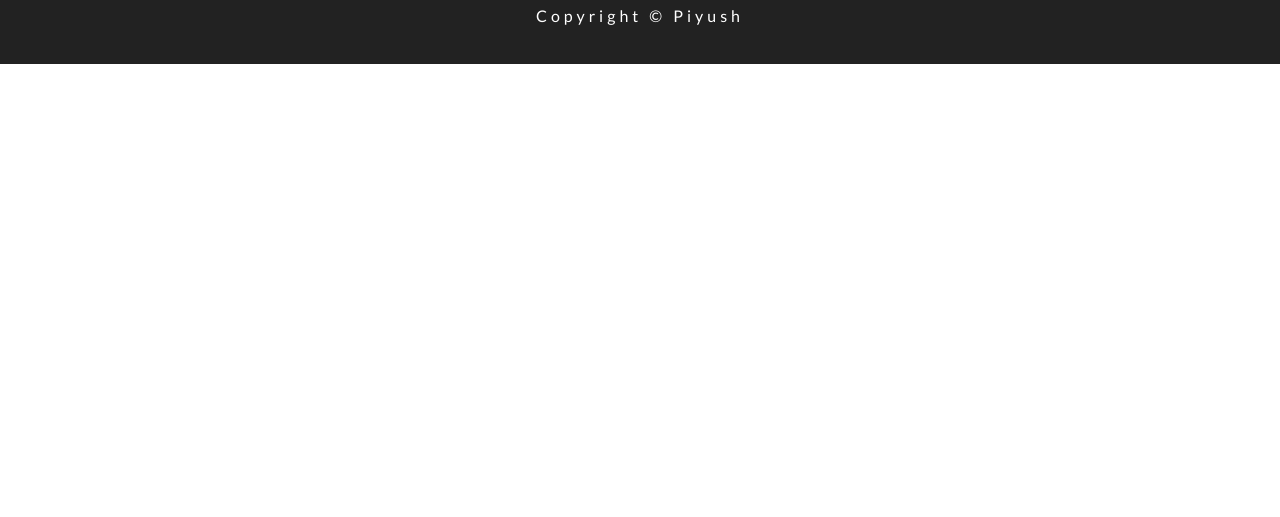
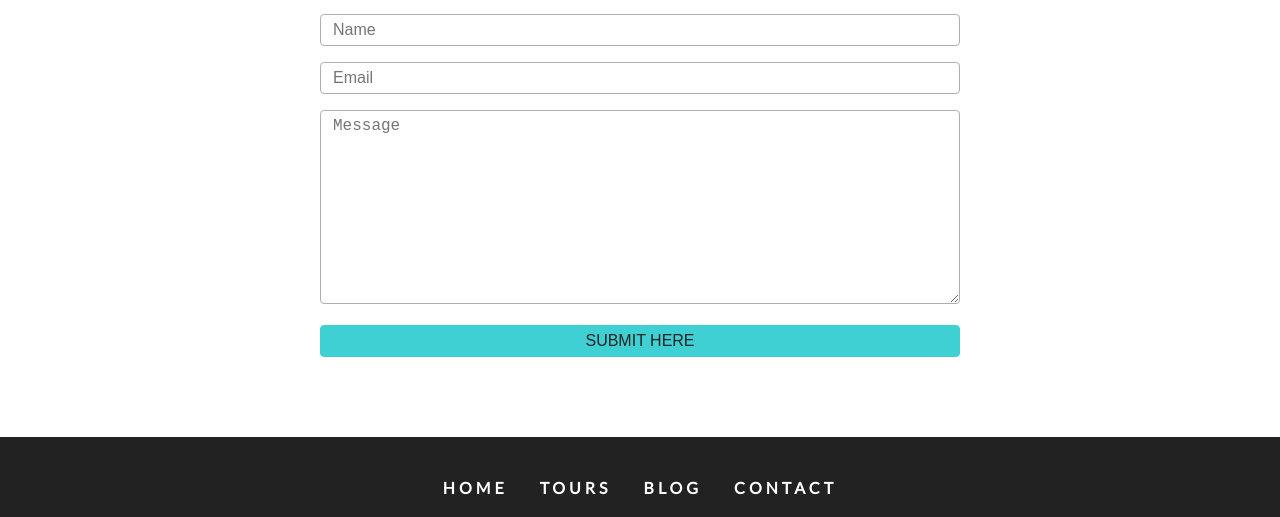
Before and after one commit to zephyrus21/backroads-gatsby, a Gatsby site: page /contact in a window 1280 px wide. Shown: the part 679-1196 px from the top of the page. Before the commit the page ends 800 px from the top, so only its background shows below. Built offline with nearby package versions, Linux system fonts and the light colour scheme; Gatsby itself is replaced by a stand-in of ours.

Commit message:
adding contact

```diff
--- /dev/null
+++ b/src/components/Contact/ContactForm.jsx
@@ -0,0 +1,51 @@
+import React from 'react';
+import Title from '../Title.styled';
+import styles from '../../css/contact.module.css';
+
+const ContactForm = () => {
+  return (
+    <section className={styles.contact}>
+      <Title title="contact" subtitle="us" />
+      <div className={styles.center}>
+        <form className={styles.form}>
+          <div>
+            <input
+              type="text"
+              name="name"
+              id="name"
+              placeholder="Name"
+              className={styles.formControl}
+            />
+          </div>
+          <div>
+            <input
+              type="email"
+              name="email"
+              id="email"
+              placeholder="Email"
+              className={styles.formControl}
+            />
+          </div>
+          <div>
+            <textarea
+              name="message"
+              id="message"
+              rows="10"
+              placeholder="Message"
+              className={styles.formControl}
+            />
+          </div>
+          <div>
+            <input
+              type="Submit"
+              value="Submit here"
+              className={styles.submit}
+            />
+          </div>
+        </form>
+      </div>
+    </section>
+  );
+};
+
+export default ContactForm;
--- a/src/pages/contact.jsx
+++ b/src/pages/contact.jsx
@@ -3,6 +3,7 @@ import { useStaticQuery, graphql } from 'gatsby';
 
 import Layout from '../components/Layout';
 import StyledHero from '../components/StyledHero';
+import ContactForm from '../components/Contact/ContactForm';
 
 const query = graphql`
   query {
@@ -22,6 +23,7 @@ const Contact = () => {
   return (
     <Layout>
       <StyledHero img={connectBcg.childImageSharp.fluid} />
+      <ContactForm />
     </Layout>
   );
 };
```
